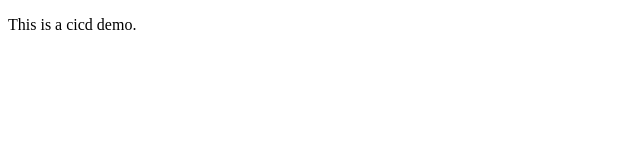
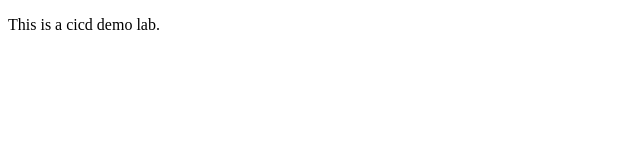
Before and after one commit to alina232/EAD-CICD-GITHUB-ACTIONS, a plain HTML site: page index.html in a window 1280 px wide. Shown: the full height of the page, 0-640 px from the left. Drawn offline with Linux system fonts and the light colour scheme.

Commit message:
change index.html

```diff
--- a/index.html
+++ b/index.html
@@ -2,7 +2,7 @@
 <html>
 <body>
 
-<p>This is a cicd demo.</p>
+<p>This is a cicd demo lab.</p>
 
 </body>
 </html>
```
